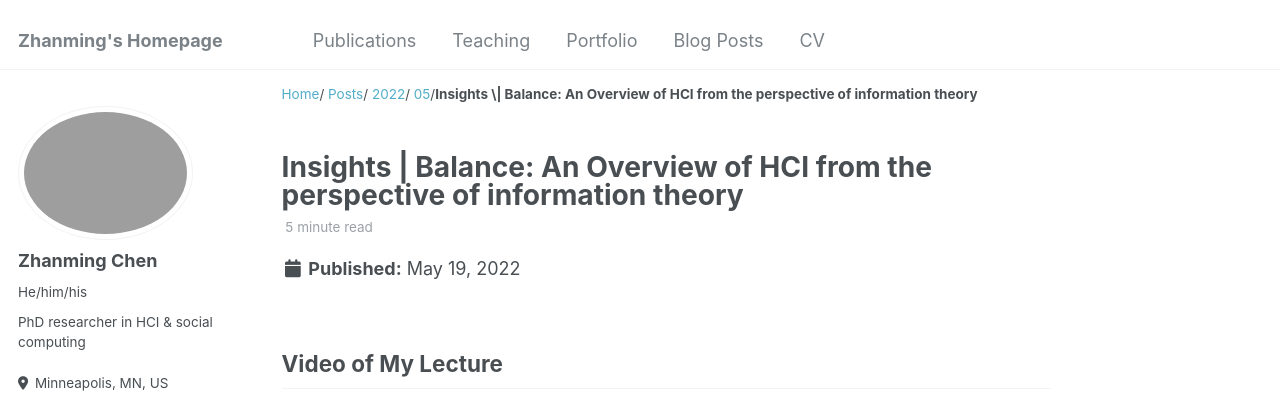
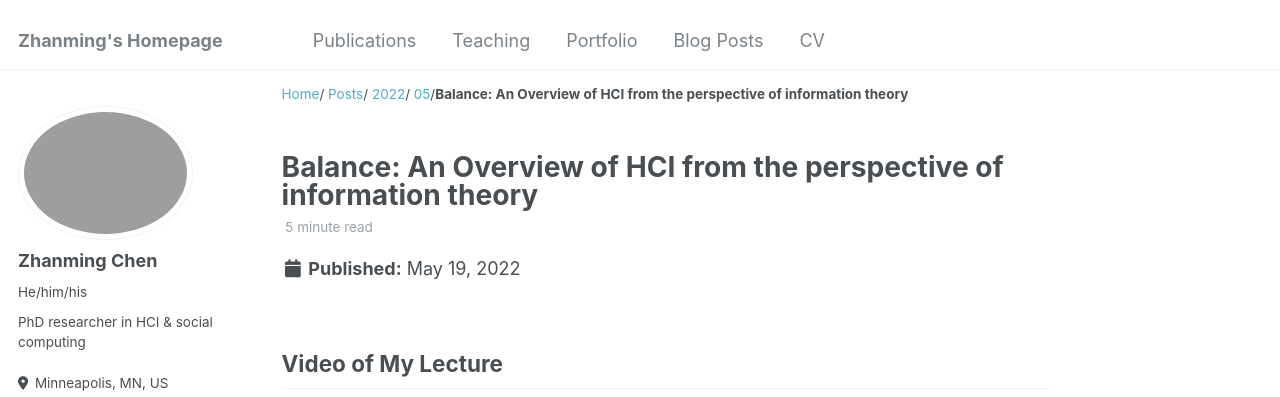
Before and after one commit to zhanmingchen/zhanmingchen.github.io, a Jekyll site: the page built from _posts/2012-08-14-blog-post-1.md, in a window 1280 px wide and 900 px high, cut to the strip 0-397 px from the top of the window. Built offline with Jekyll 4.4.1, drawn with Linux system fonts in a browser that asks for light colours; some web fonts are replaced; some of the changed text lies outside the part shown.

Commit message:
Update 2012-08-14-blog-post-1.md

```diff
--- a/_posts/2012-08-14-blog-post-1.md
+++ b/_posts/2012-08-14-blog-post-1.md
@@ -1,12 +1,12 @@
 ---
-title: 'Insights \| Balance: An Overview of HCI from the perspective of information theory'
+title: 'Balance: An Overview of HCI from the perspective of information theory'
 date: 2022-05-19
 permalink: /posts/2022/05/balance-an-overview-of-hci-from-the-perspective-of-information-theory/
 tags:
   - Insights
   - Human-centered computing
   - Human computer interaction (HCI)
-  - HCI theory\, concepts and models
+  - HCI theory concepts and models
 ---
 
 ## Video of My Lecture
```
